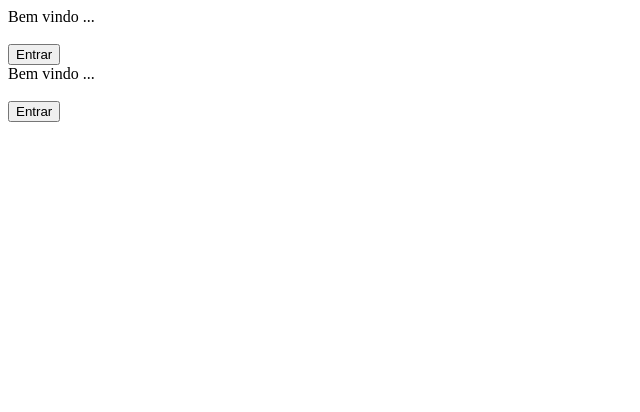
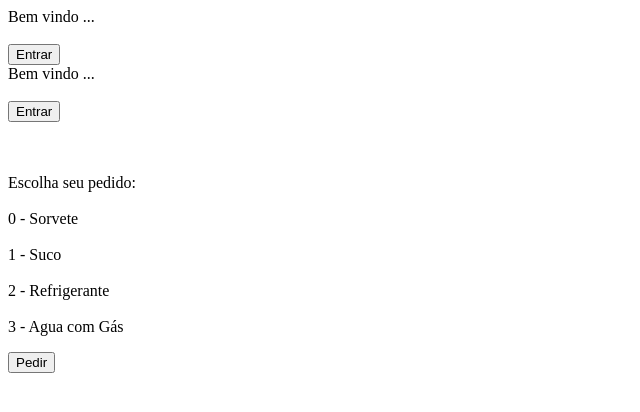
Before and after one commit to maleixorm/react, a plain HTML site: page index.html in a window 1280 px wide. Shown: the whole page, without its empty margins (0-640 px from the left). Drawn offline with Linux system fonts and the light colour scheme.

Commit message:
Trabalhando com o switch

```diff
--- a/index.html
+++ b/index.html
@@ -27,5 +27,11 @@
 
     <button onclick="entrarNovamente('Marcos', 37)">Entrar</button>
 
+    <br><br>
+
+    <p id="menu"></p>
+
+    <button onclick="pedir()">Pedir</button>
+
 </body>
 </html>
--- a/script.js
+++ b/script.js
@@ -33,3 +33,32 @@ function entrarNovamente(nome, idade) {
     let texto = prompt('Digite seu sobrenome: ');
     area.innerHTML = nome + ' ' + texto + ' - ' + idade + ' anos.';
 }
+
+document.getElementById('menu').innerHTML = (`
+        <br>Escolha seu pedido:<br>
+        <br>0 - Sorvete<br>
+        <br>1 - Suco<br>
+        <br>2 - Refrigerante<br>
+        <br>3 - Agua com Gás<br>
+`);
+
+function pedir() {
+    x = prompt("O que deseja pedir? ");
+
+    switch (x) {
+        case "0":
+            alert('Você pediu Sorvete');
+            break;
+        case "1":
+            alert('Você pediu Suco');
+            break;
+        case "2":
+            alert('Você pediu Coca-Cola');
+            break;
+        case "3":
+            alert('Você pediu Água São Lourenço');
+            break;
+        default:
+            alert('Ops! Não temos essa opção!');
+    }
+}
```
Also changed, not shown: switch.js (added, +15 -0 lines).
